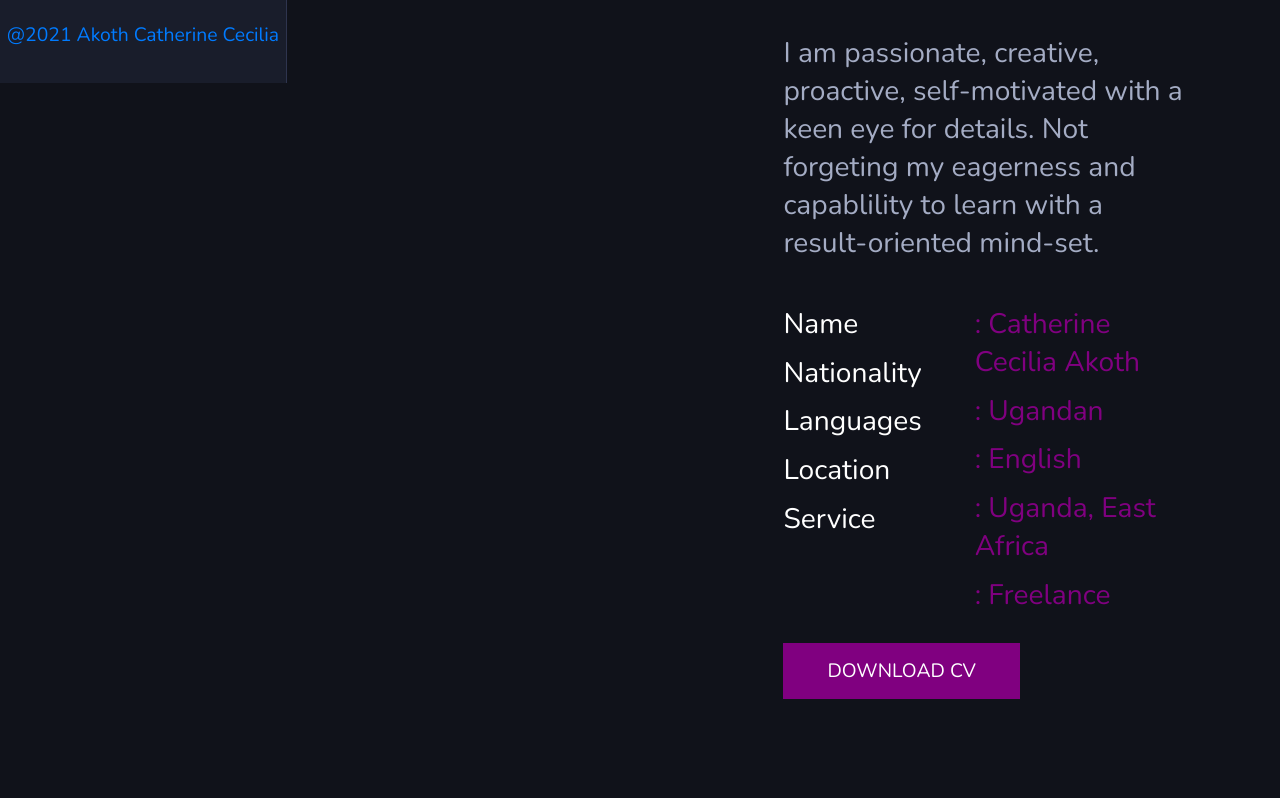
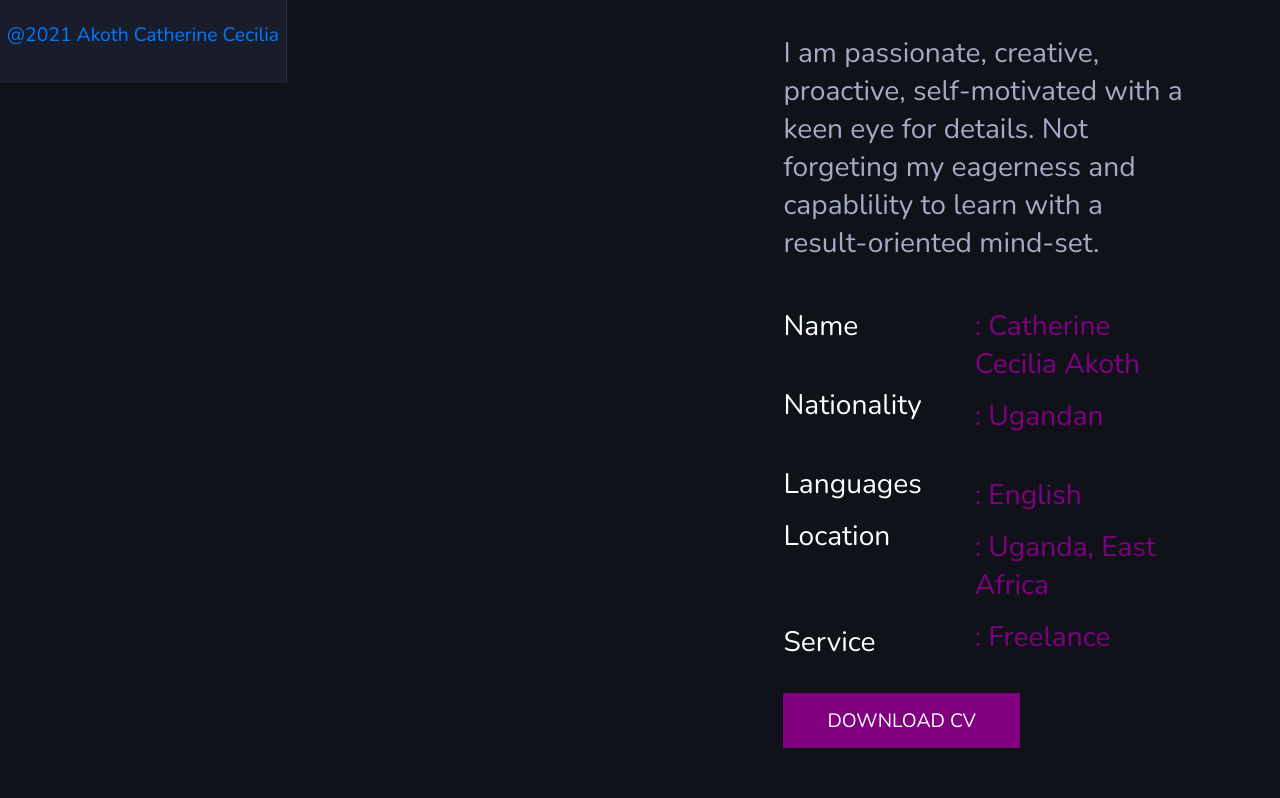
Before and after one commit to cathyAkoth/catherine, a React (Create React App) app: page /about in a window 1280 px wide. Shown: the part 717-1515 px from the top of the page. Built offline with nearby package versions, Linux system fonts and the light colour scheme.

Commit message:
Edits on about section

```diff
--- a/src/Components/ImageSection.js
+++ b/src/Components/ImageSection.js
@@ -26,16 +26,20 @@ function ImageSection() {
                 <div className="about-info">
                     <div className="info-title">
                         <p>Name</p>
-
+                        <br/>
                         <p>Nationality </p>
+                        <br/>
                         <p>Languages </p>
                         <p>Location</p>
+                        <br/>
+                        <br/>
                         <p>Service</p>
                     </div>
                     <div className="info">
                         <p>: Catherine Cecilia Akoth</p>
 
                         <p>: Ugandan </p>
+                        <br/>
                         <p>: English </p>
                         <p>: Uganda, East Africa</p>
                         <p>: Freelance</p>
@@ -97,7 +101,7 @@ const ImageSectionStyled = styled.div`
             }
             .info-title, .info{
                 p{
-                    padding: .3rem 0;
+                    padding: .4rem 0;
                     font-size: 1.6rem;
 
                 }
```
